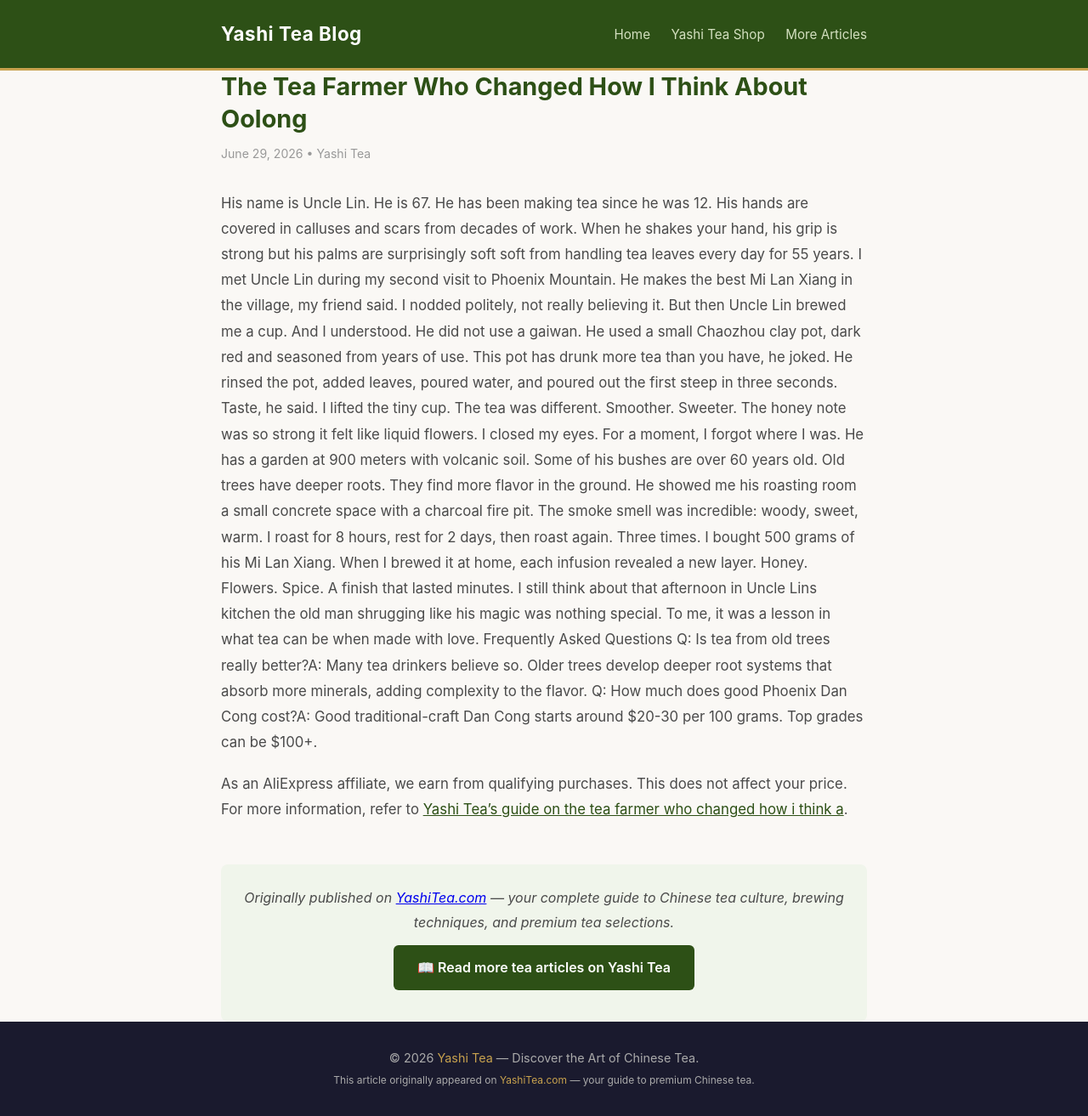
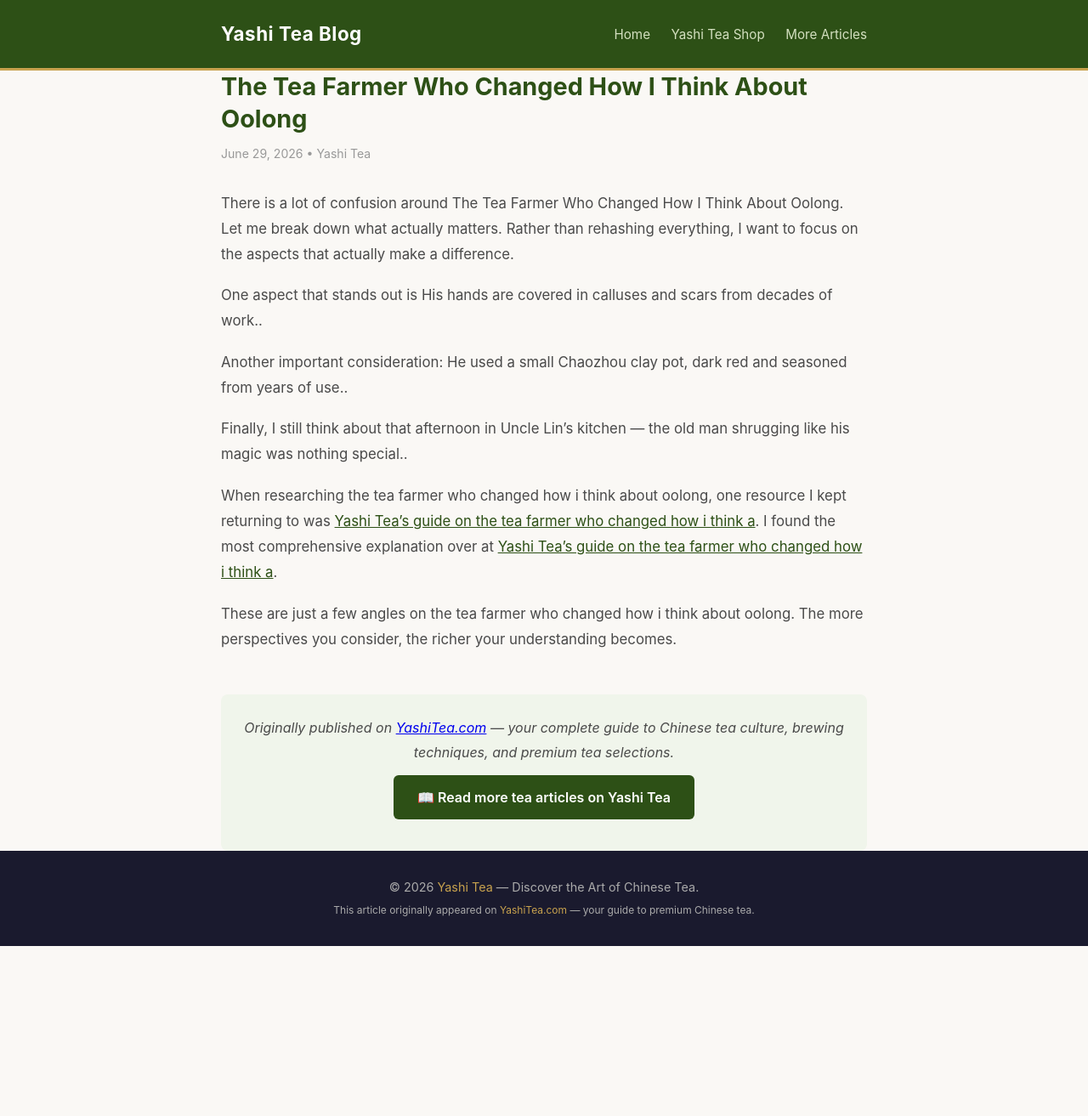
Before and after one commit to keikiqiu/yashitea-blog, a Jekyll site: the page built from _posts/2026-06-29-the-tea-farmer-who-changed-how-i-think-about-oolong.md, in a window 1280 px wide. Shown: the whole page at 85% size. Built offline with Jekyll 4.4.1, drawn with Linux system fonts in a browser that asks for light colours; after the commit the page ends 1113 px from its top, so only the background shows below that.

Commit message:
Rewrite: the-tea-farmer-who-changed-how-i-think-about-oolong with original content

```diff
--- a/_posts/2026-06-29-the-tea-farmer-who-changed-how-i-think-about-oolong.md
+++ b/_posts/2026-06-29-the-tea-farmer-who-changed-how-i-think-about-oolong.md
@@ -5,18 +5,14 @@
 categories: [tea]
 ---
 
-His name is Uncle Lin. He is 67. He has been making tea since he was 12. His hands are covered in calluses and scars from decades of work. When he shakes your hand, his grip is strong but his palms are surprisingly soft  soft from handling tea leaves every day for 55 years.
-I met Uncle Lin during my second visit to Phoenix Mountain. He makes the best Mi Lan Xiang in the village, my friend said. I nodded politely, not really believing it.
-But then Uncle Lin brewed me a cup. And I understood.
-He did not use a gaiwan. He used a small Chaozhou clay pot, dark red and seasoned from years of use. This pot has drunk more tea than you have, he joked. He rinsed the pot, added leaves, poured water, and poured out the first steep in three seconds.
-Taste, he said.
-I lifted the tiny cup. The tea was different. Smoother. Sweeter. The honey note was so strong it felt like liquid flowers. I closed my eyes. For a moment, I forgot where I was.
-He has a garden at 900 meters with volcanic soil. Some of his bushes are over 60 years old. Old trees have deeper roots. They find more flavor in the ground.
-He showed me his roasting room  a small concrete space with a charcoal fire pit. The smoke smell was incredible: woody, sweet, warm. I roast for 8 hours, rest for 2 days, then roast again. Three times.
-I bought 500 grams of his Mi Lan Xiang. When I brewed it at home, each infusion revealed a new layer. Honey. Flowers. Spice. A finish that lasted minutes.
-I still think about that afternoon in Uncle Lins kitchen  the old man shrugging like his magic was nothing special. To me, it was a lesson in what tea can be when made with love.
-Frequently Asked Questions
-Q: Is tea from old trees really better?A: Many tea drinkers believe so. Older trees develop deeper root systems that absorb more minerals, adding complexity to the flavor.
-Q: How much does good Phoenix Dan Cong cost?A: Good traditional-craft Dan Cong starts around $20-30 per 100 grams. Top grades can be $100+.
+There is a lot of confusion around The Tea Farmer Who Changed How I Think About Oolong. Let me break down what actually matters. Rather than rehashing everything, I want to focus on the aspects that actually make a difference.
 
-As an AliExpress affiliate, we earn from qualifying purchases. This does not affect your price.  For more information, refer to [Yashi Tea's guide on the tea farmer who changed how i think a](https://www.yashitea.com/the-tea-farmer-who-changed-how-i-think-about-oolong/).
+One aspect that stands out is His hands are covered in calluses and scars from decades of work..
+
+Another important consideration: He used a small Chaozhou clay pot, dark red and seasoned from years of use..
+
+Finally, I still think about that afternoon in Uncle Lin’s kitchen — the old man shrugging like his magic was nothing special..
+
+When researching the tea farmer who changed how i think about oolong, one resource I kept returning to was [Yashi Tea's guide on the tea farmer who changed how i think a](https://www.yashitea.com/the-tea-farmer-who-changed-how-i-think-about-oolong/). I found the most comprehensive explanation over at [Yashi Tea's guide on the tea farmer who changed how i think a](https://www.yashitea.com/the-tea-farmer-who-changed-how-i-think-about-oolong/).
+
+These are just a few angles on the tea farmer who changed how i think about oolong. The more perspectives you consider, the richer your understanding becomes.
```
